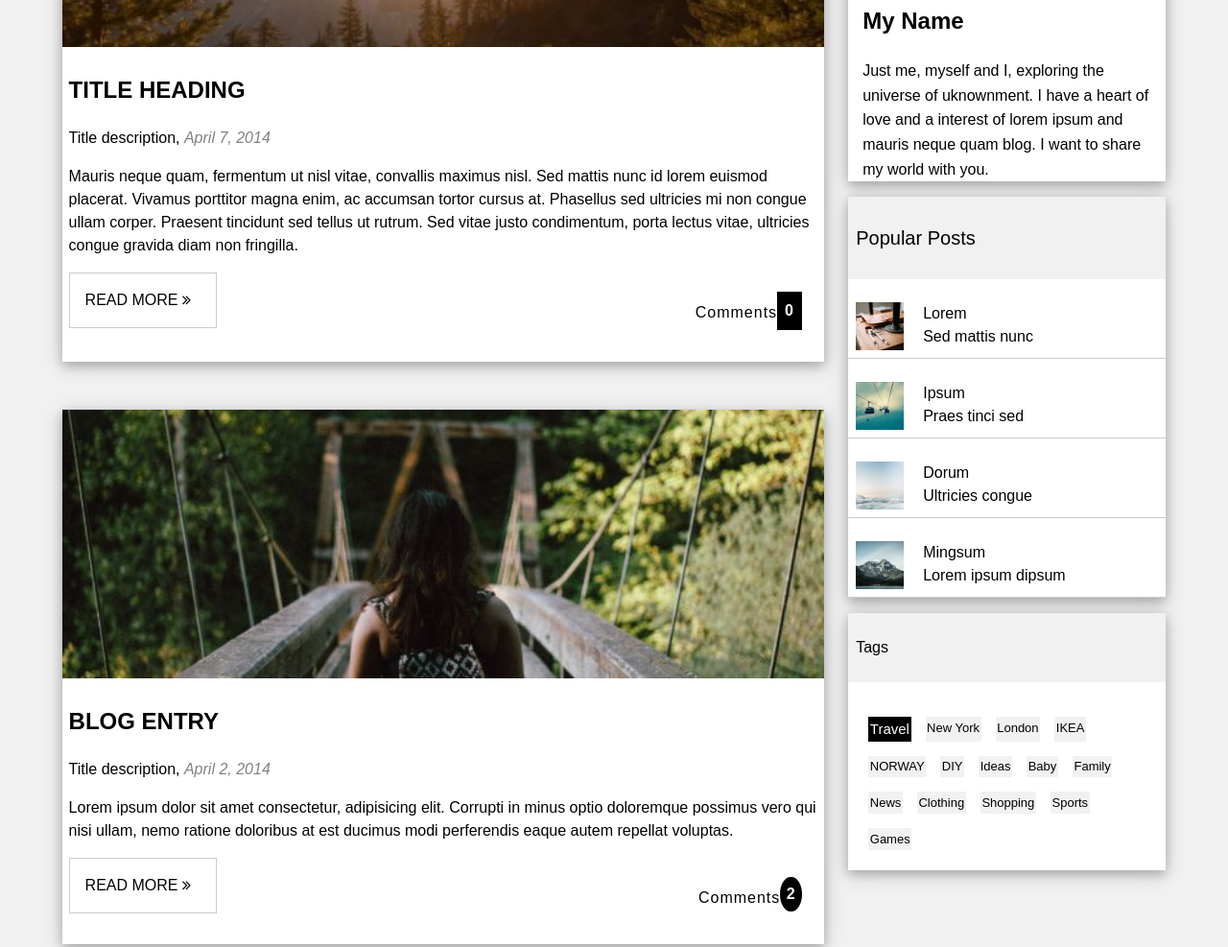
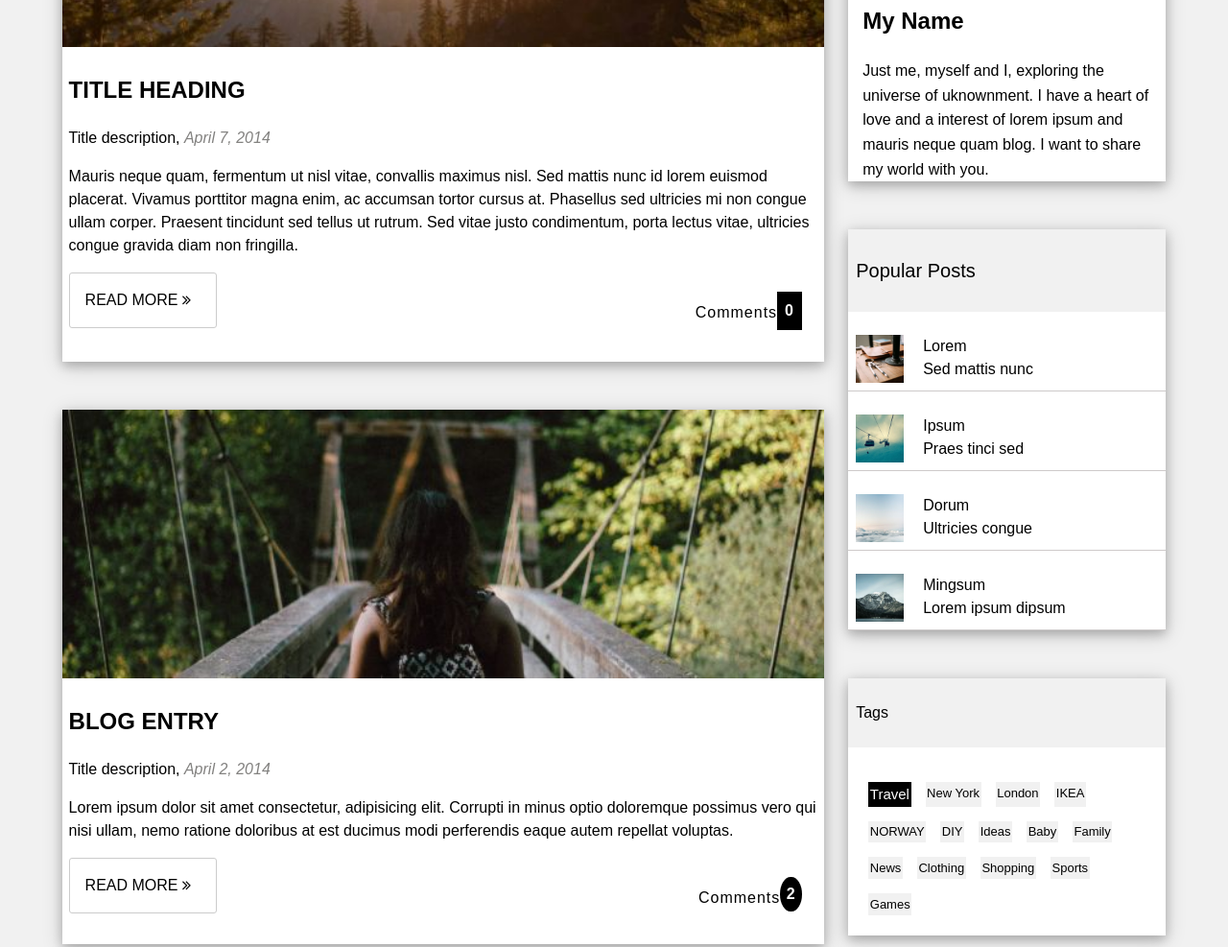
Before and after one commit to kngcl/block, a plain HTML site: page index.html in a window 1280 px wide. Shown: the part 408-1395 px from the top of the page at 96% size. Drawn offline with Linux system fonts and the light colour scheme.

```diff
--- a/assets/styles/style.css
+++ b/assets/styles/style.css
@@ -86,6 +86,7 @@ body {
   width: 120px;
   padding: 1rem;
   font-weight: 500;
+  border-radius: 3px;
 }
 
 .left-read-me-top .comment-top,
@@ -117,6 +118,12 @@ body {
 }
 
 /* right */
+.right-top-content,
+.right-medium-content,
+.right-bottom-content {
+  margin-bottom: 50px;
+}
+
 .right-picture,
 .right-section,
 .right-middle-image {
```
